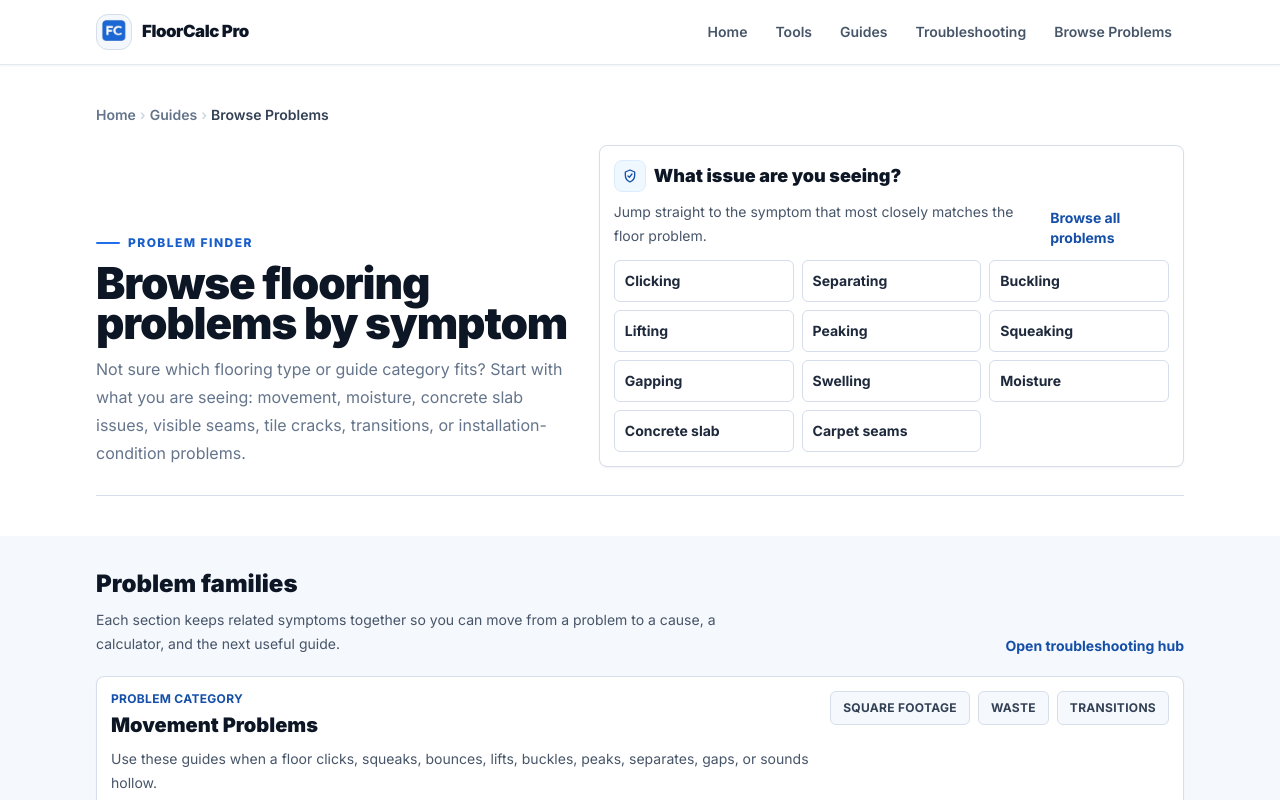
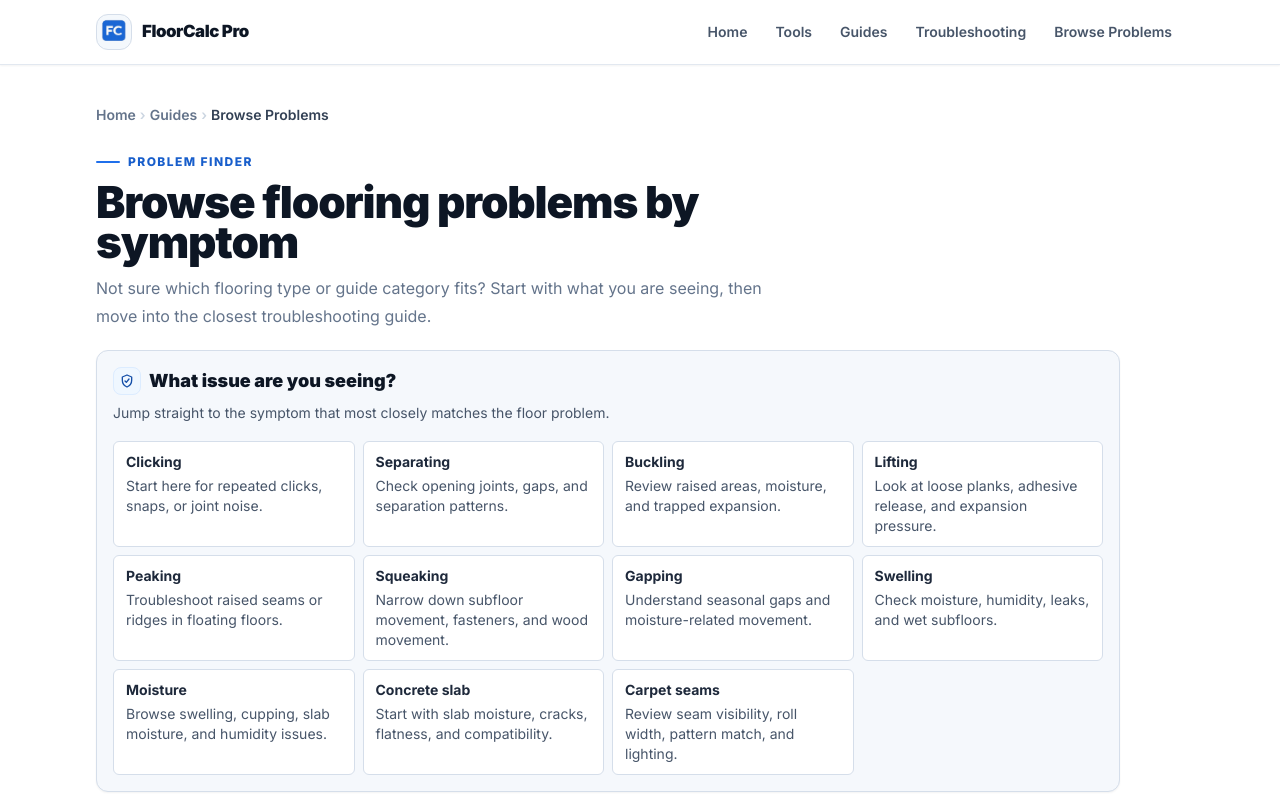
Before and after one commit to irishn82/floorcalc-pro, a Next.js app: page /guides/browse-problems in a window 1280 px wide. Shown: the top 800 px of the page. Built offline with nearby package versions, Linux system fonts and the light colour scheme; no server answers.

Commit message:
Polish browse problems navigation

```diff
--- a/app/(public)/guides/[slug]/page.tsx
+++ b/app/(public)/guides/[slug]/page.tsx
@@ -887,7 +887,7 @@ export default async function GuidePage({ params }: GuidePageProps) {
               </div>
               {troubleshootingFlow ? (
                 <div className="mt-5">
-                  <ProblemSymptomSelector compact />
+                  <ProblemSymptomSelector compact hubLinkLabel="Back to problem menu" />
                 </div>
               ) : null}
               {quickAnswerSection ? (
--- a/app/(public)/guides/browse-problems/page.tsx
+++ b/app/(public)/guides/browse-problems/page.tsx
@@ -29,14 +29,16 @@ export default function BrowseProblemsPage() {
               { label: "Browse Problems" }
             ]}
           />
-          <div className="grid gap-6 border-b border-line pb-7 lg:grid-cols-[0.9fr_1.1fr] lg:items-end">
+          <div className="border-b border-line pb-7">
             <SectionHeading
               eyebrow="Problem Finder"
               title="Browse flooring problems by symptom"
-              description="Not sure which flooring type or guide category fits? Start with what you are seeing: movement, moisture, concrete slab issues, visible seams, tile cracks, transitions, or installation-condition problems."
+              description="Not sure which flooring type or guide category fits? Start with what you are seeing, then move into the closest troubleshooting guide."
               headingLevel="h1"
             />
-            <ProblemSymptomSelector compact />
+            <div className="mt-5 max-w-5xl">
+              <ProblemSymptomSelector showHubLink={false} />
+            </div>
           </div>
         </Container>
       </section>
--- a/components/ProblemSymptomSelector.tsx
+++ b/components/ProblemSymptomSelector.tsx
@@ -4,33 +4,49 @@ import { problemSymptomLinks } from "@/data/problem-navigation";
 
 type ProblemSymptomSelectorProps = {
   compact?: boolean;
+  showHubLink?: boolean;
+  hubLinkLabel?: string;
 };
 
-export function ProblemSymptomSelector({ compact = false }: ProblemSymptomSelectorProps) {
+export function ProblemSymptomSelector({
+  compact = false,
+  showHubLink = true,
+  hubLinkLabel = "Browse problem menu"
+}: ProblemSymptomSelectorProps) {
+  const sectionClassName = compact
+    ? "rounded-lg border border-line bg-white p-3.5 shadow-sm"
+    : "rounded-xl border border-line bg-field p-4 shadow-sm";
+  const gridClassName = compact ? "mt-3 grid gap-2 sm:grid-cols-2 lg:grid-cols-3" : "mt-4 grid gap-2 sm:grid-cols-2 lg:grid-cols-4";
+
   return (
-    <section className={compact ? "rounded-lg border border-line bg-white p-3.5 shadow-sm" : "rounded-lg border border-line bg-field p-4 shadow-sm"}>
-      <div className="flex flex-col gap-2 sm:flex-row sm:items-end sm:justify-between">
+    <section className={sectionClassName}>
+      <div className="flex flex-col gap-3 sm:flex-row sm:items-start sm:justify-between">
         <div>
-          <h2 className="inline-flex items-center gap-2 text-lg font-black text-ink">
-            <span className="grid h-8 w-8 place-items-center rounded-lg border border-accent-100 bg-accent-50 text-accent-700">
+          <h2 className="inline-flex items-center gap-2 text-base font-black text-ink sm:text-lg">
+            <span className="grid h-7 w-7 place-items-center rounded-lg border border-accent-100 bg-accent-50 text-accent-700">
               <FlooringIcon name="shield" className="h-4 w-4" />
             </span>
             What issue are you seeing?
           </h2>
-          <p className="mt-2 text-sm leading-6 text-slate-600">
+          <p className="mt-1.5 max-w-2xl text-sm leading-6 text-slate-600">
             Jump straight to the symptom that most closely matches the floor problem.
           </p>
         </div>
-        <Link href="/guides/browse-problems" className="text-sm font-bold text-accent-700 hover:text-accent-600">
-          Browse all problems
-        </Link>
+        {showHubLink ? (
+          <Link
+            href="/guides/browse-problems"
+            className="inline-flex shrink-0 rounded-md border border-accent-100 bg-white px-3 py-2 text-sm font-bold text-accent-700 transition hover:border-accent-200 hover:text-accent-600"
+          >
+            {hubLinkLabel}
+          </Link>
+        ) : null}
       </div>
-      <div className="mt-3 grid gap-2 sm:grid-cols-2 lg:grid-cols-3">
+      <div className={gridClassName}>
         {problemSymptomLinks.map((link) => (
           <Link
             key={link.href}
             href={link.href}
-            className="rounded-md border border-line bg-white p-2.5 text-sm font-bold text-slate-800 transition hover:border-accent-100 hover:text-accent-700"
+            className="rounded-md border border-line bg-white px-3 py-2.5 text-sm font-bold text-slate-800 transition hover:border-accent-100 hover:bg-accent-50 hover:text-accent-700"
           >
             {link.label}
             {!compact ? <span className="mt-1 block font-normal leading-5 text-slate-600">{link.description}</span> : null}
```
